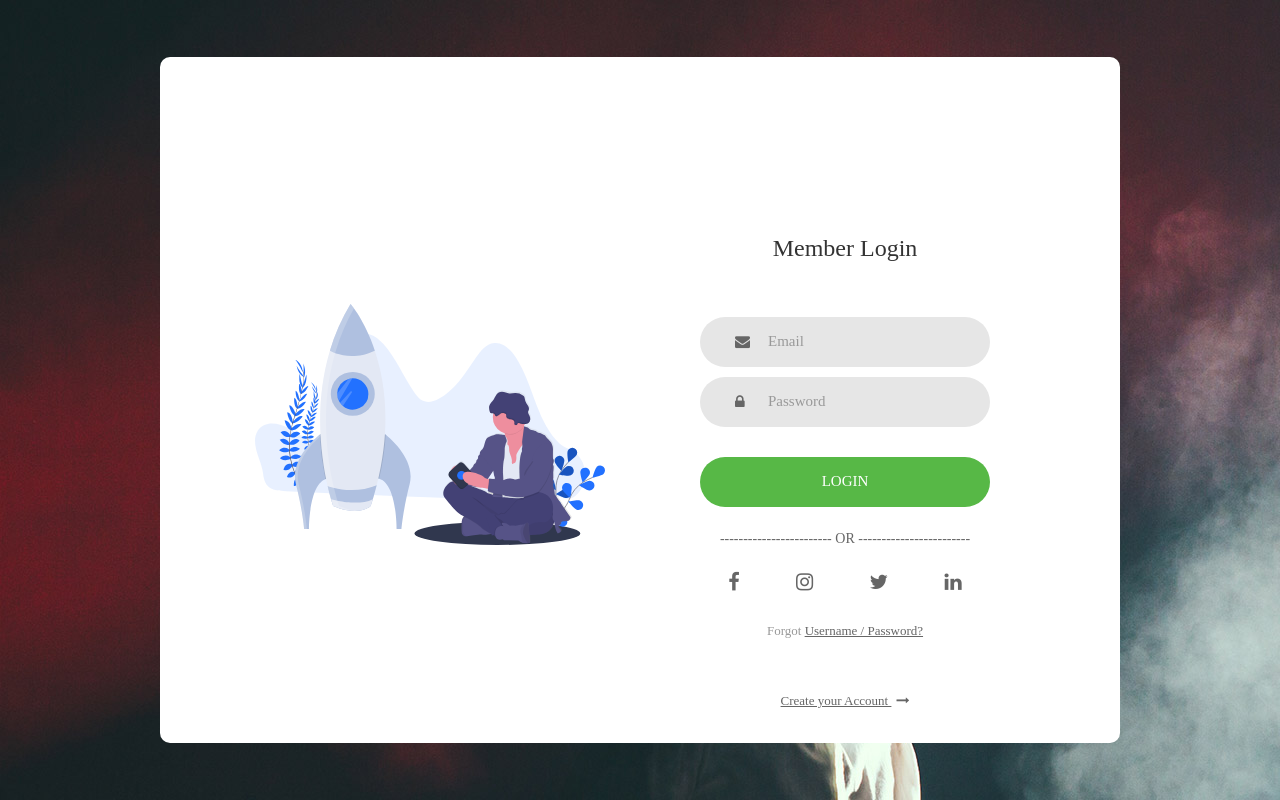
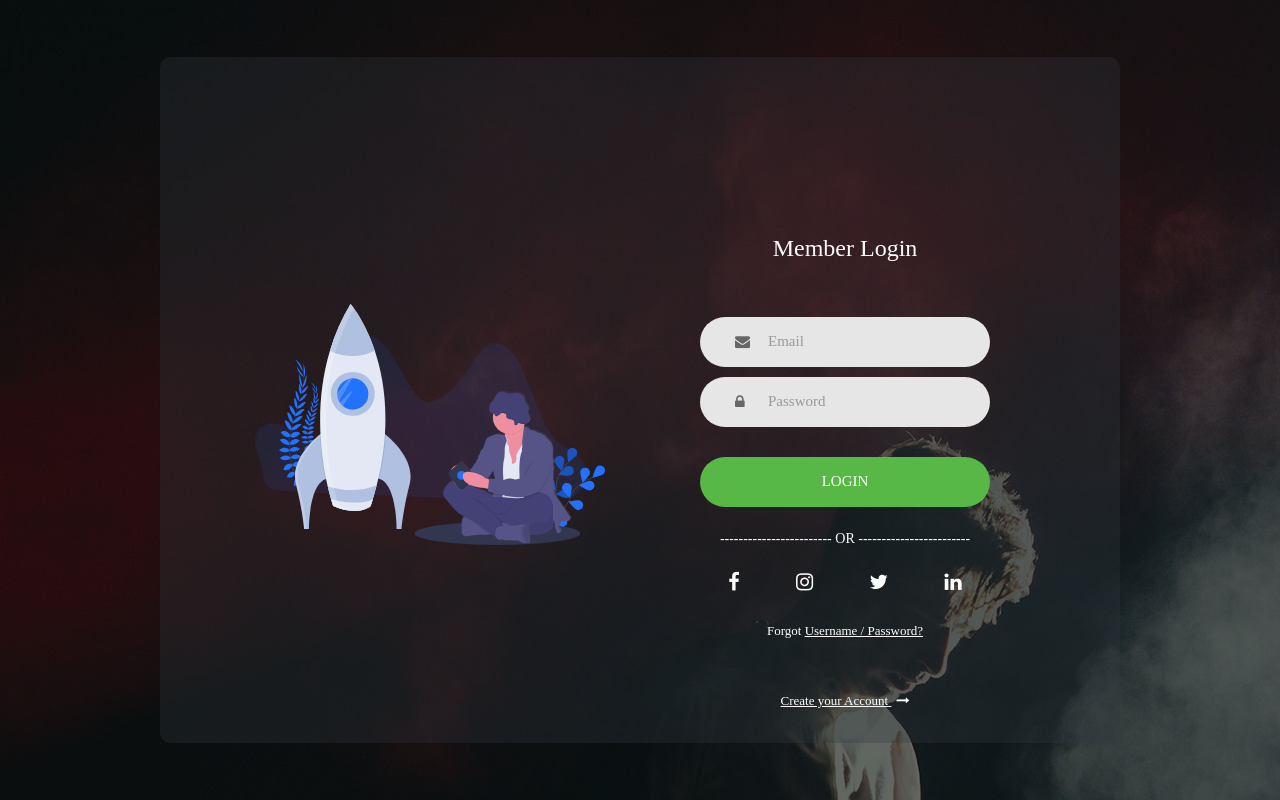
Before and after one commit to skbol/loop, a plain HTML site: page login.html in a window 1280 px wide. Drawn offline with Linux system fonts and the light colour scheme.

Commit message:
commit on master

```diff
--- a/css/login.css
+++ b/css/login.css
@@ -108,14 +108,14 @@ iframe {
   font-family: Poppins-Regular;
   font-size: 13px;
   line-height: 1.5;
-  color: #999999;
+  color: white;
 }
 
 .txt2 {
   font-family: Poppins-Regular;
   font-size: 13px;
   line-height: 1.5;
-  color: #666666;
+  color: white;
 }
 
 
@@ -139,13 +139,14 @@ iframe {
   justify-content: center;
   align-items: center;
   padding: 15px;
-  background: #9053c7;
+  background: rgba(0, 0, 0, 0.6);
   background-image:url("../assets/mainbg.jpg");
+  background-blend-mode: multiply;
  }
 
 .wrap-login100 {
   width: 960px;
-  background: #fff;
+  background: rgba(52, 58, 64, 0.3);
   border-radius: 10px;
   overflow: hidden;
 
@@ -180,7 +181,7 @@ iframe {
 .login100-form-title {
   font-family: Poppins-Bold;
   font-size: 24px;
-  color: #333333;
+  color: white;
   line-height: 1.2;
   text-align: center;
 
@@ -326,11 +327,16 @@ iframe {
   margin-bottom: 15px;
 }
 
+.or>p{
+  color: white;
+}
+
 .social{
   margin-bottom: 10px;
 }
 .social>a{
   font-size: 20px;
+  color: white;
 }
 
 
--- a/css/signup.css
+++ b/css/signup.css
@@ -108,14 +108,14 @@ iframe {
   font-family: Poppins-Regular;
   font-size: 13px;
   line-height: 1.5;
-  color: #999999;
+  color: white;
 }
 
 .txt2 {
   font-family: Poppins-Regular;
   font-size: 13px;
   line-height: 1.5;
-  color: #666666;
+  color: white;
 }
 
 
@@ -139,13 +139,14 @@ iframe {
   justify-content: center;
   align-items: center;
   padding: 15px;
-  background: #9053c7;
+  background: rgba(0, 0, 0, 0.6);
   background-image:url("../assets/mainbg.jpg");
+  background-blend-mode: multiply;
  }
 
 .wrap-login100 {
   width: 960px;
-  background: rgba(255, 255, 255, 1);
+  background:rgba(52, 58, 64, 0.3);
   border-radius: 10px;
   overflow: hidden;
 
@@ -180,7 +181,7 @@ iframe {
 .login100-form-title {
   font-family: Poppins-Bold;
   font-size: 24px;
-  color: #333333;
+  color: white;
   line-height: 1.2;
   text-align: center;
 
@@ -324,6 +325,10 @@ iframe {
 
 .or{
   margin-bottom: 15px;
+
+}
+.or>p{
+  color: white;
 }
 
 .social{
@@ -331,6 +336,7 @@ iframe {
 }
 .social>a{
   font-size: 20px;
+  color: white;
 }
 
 
```
